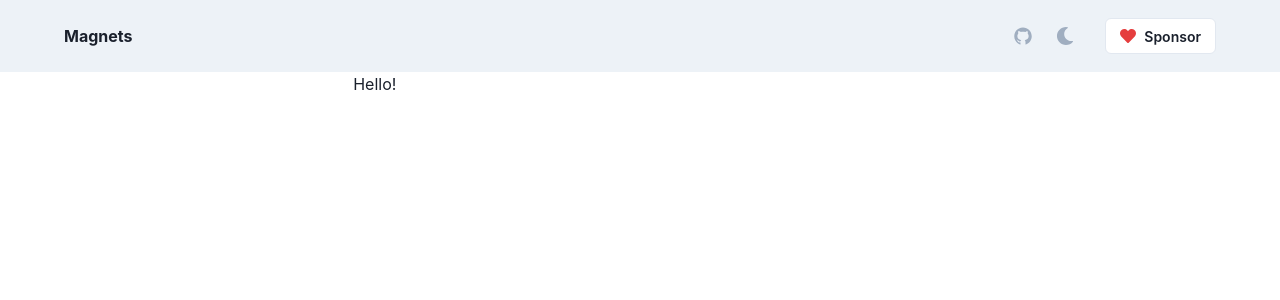
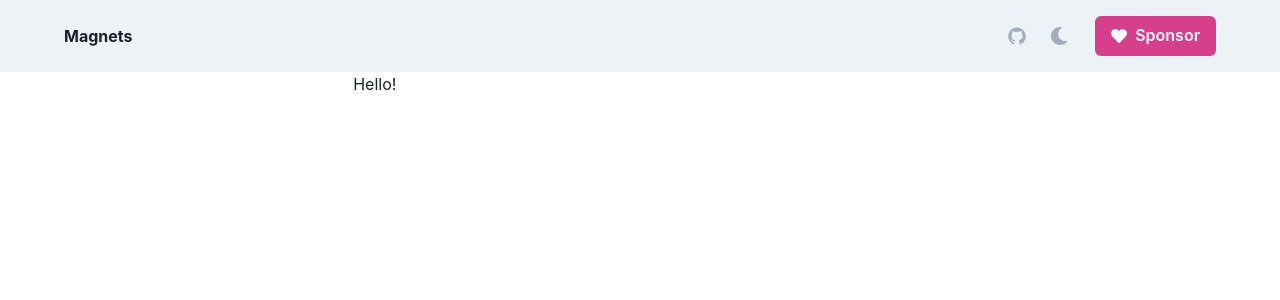
Before and after one commit to 4ndv/magnets, a Next.js app: page / in a window 1280 px wide. Shown: the top 300 px of the page. Built offline with nearby package versions, Linux system fonts and the light colour scheme.

Commit message:
feat: change sponsor button

```diff
--- a/components/header/index.js
+++ b/components/header/index.js
@@ -1,12 +1,13 @@
 import { useRef, useState, useEffect } from 'react';
 import {
   chakra, Link, HStack, Flex, Box, useColorMode, useColorModeValue, Icon, IconButton,
+  Button,
 } from '@chakra-ui/react';
 import { useViewportScroll } from 'framer-motion';
 import { FaMoon, FaSun, FaHeart } from 'react-icons/fa';
 import { AiFillGithub } from 'react-icons/ai';
 
-function Header() {
+export default function Header() {
   const { toggleColorMode: toggleMode } = useColorMode();
   const text = useColorModeValue('dark', 'light');
   const SwitchIcon = useColorModeValue(FaMoon, FaSun);
@@ -21,40 +22,11 @@ function Header() {
   useEffect(() => scrollY.onChange(() => setY(scrollY.get())), [scrollY]);
 
   const SponsorButton = (
-    <Box
-      display="flex"
-      alignItems="center"
-      as="a"
-      href="https://lynx.pink/buymeacoffee"
-      target="_blank"
-      rel="noopener noreferrer"
-      bg="white"
-      borderWidth="1px"
-      borderColor="gray.200"
-      px="1em"
-      minH="36px"
-      rounded="md"
-      fontSize="sm"
-      color="gray.800"
-      outline="0"
-      transition="all 0.3s"
-      _hover={{
-        bg: 'gray.200',
-        borderColor: 'gray.400',
-      }}
-      _active={{
-        borderColor: 'gray.200',
-      }}
-      _focus={{
-        boxShadow: 'outline',
-      }}
-      ml={5}
-    >
-      <Icon as={FaHeart} w="4" h="4" color="red.500" mr="2" />
-      <Box as="strong" lineHeight="inherit" fontWeight="semibold">
+    <Link href="https://lynx.pink/buymeacoffee" isExternal>
+      <Button leftIcon={<FaHeart />} colorScheme="pink" variant="solid" ml={4}>
         Sponsor
-      </Box>
-    </Box>
+      </Button>
+    </Link>
   );
 
   return (
@@ -113,5 +85,3 @@ function Header() {
     </Box>
   );
 }
-
-export default Header;
```
